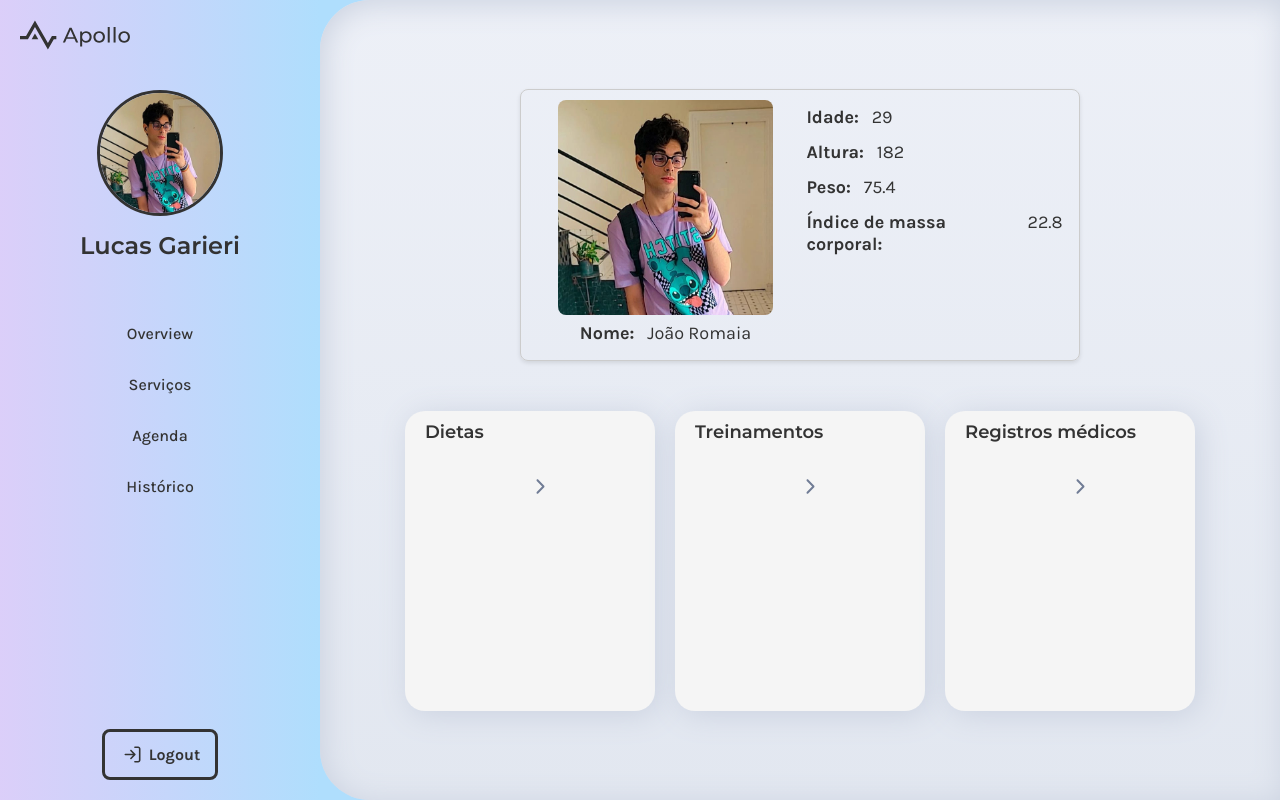
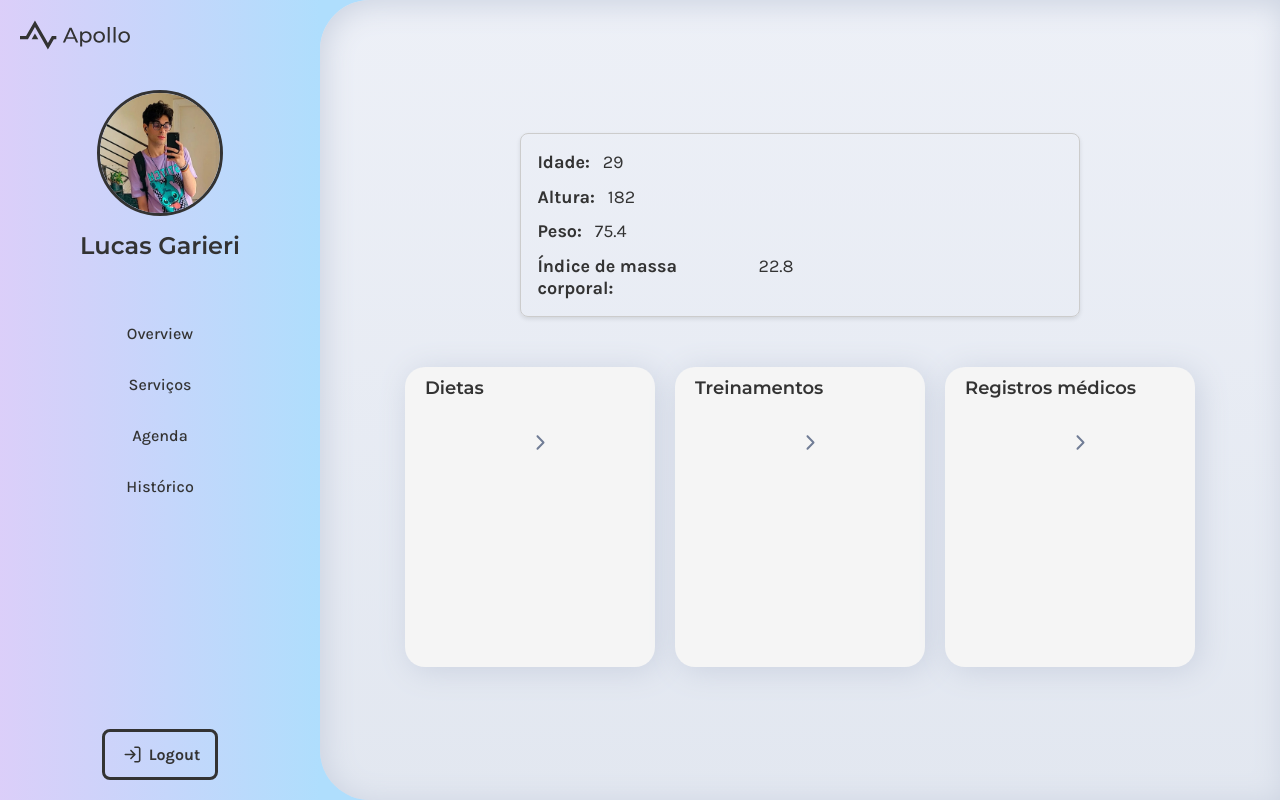
Before and after one commit to pedrohrodrig/LabEngSoft2-Frontend, a React (Create React App) app in the folder frontend/: page /patient-home in a window 1280 px wide. Built offline with nearby package versions, Linux system fonts and the light colour scheme.

Commit message:
adjusting general info component

```diff
--- a/frontend/src/components/generalinfo/generalinfo.js
+++ b/frontend/src/components/generalinfo/generalinfo.js
@@ -1,18 +1,10 @@
 import React from "react";
-import UserImage from "../../assets/user.jpeg"
 
 import "./generalinfo.css"
 
 function GeneralInfo({ name, age, height, weight }) {
     return (
         <div className="GeneralInfo">
-            <div className="block">
-                <img src={UserImage} alt="Imagem do cartão" className="card-image" />
-                <div className="column">
-                    <p className="title">Nome: </p>
-                    <p className="body">{name}</p>
-                </div>
-            </div>
             <div className="block">
                 <div className="card-info">
                     <div className="column">
```
